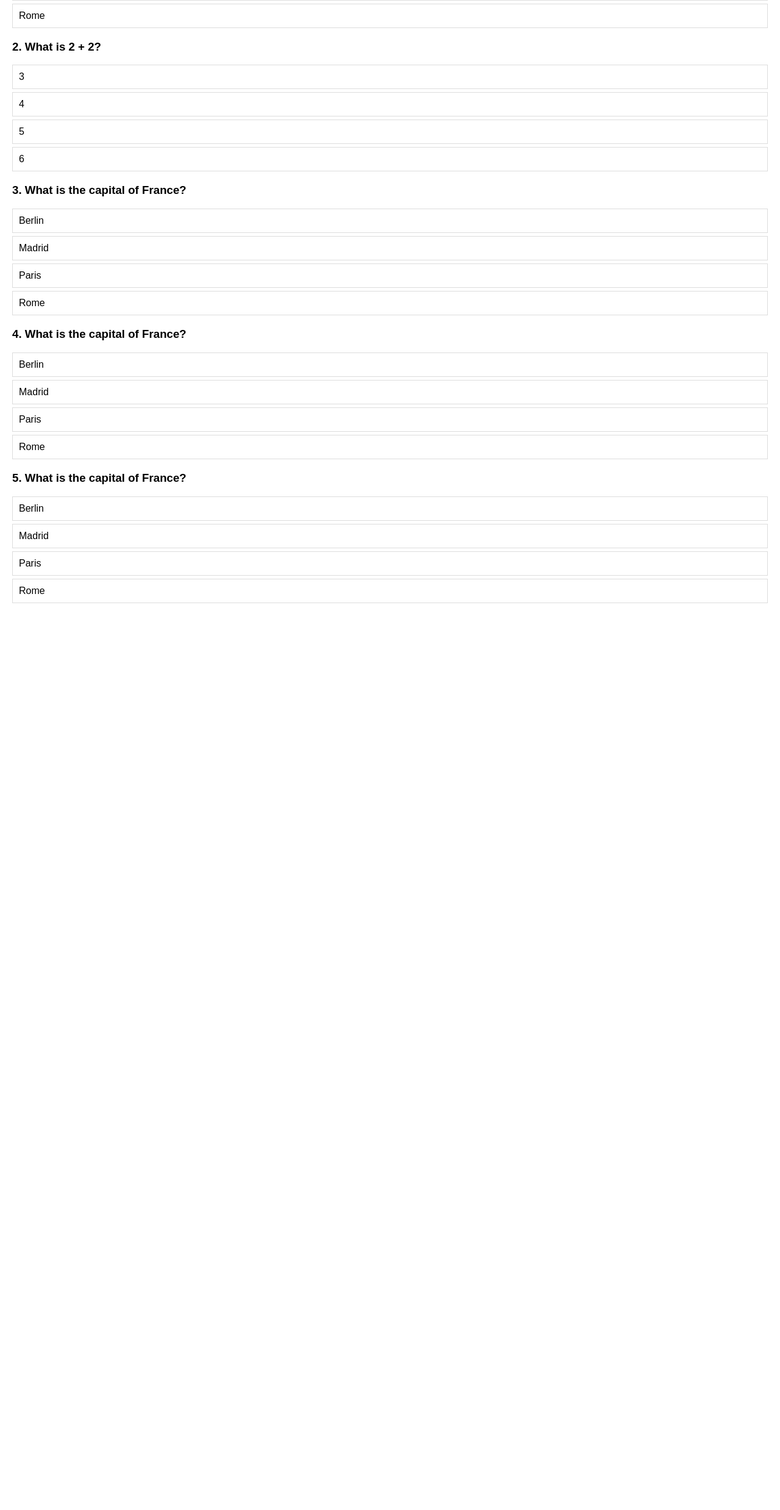
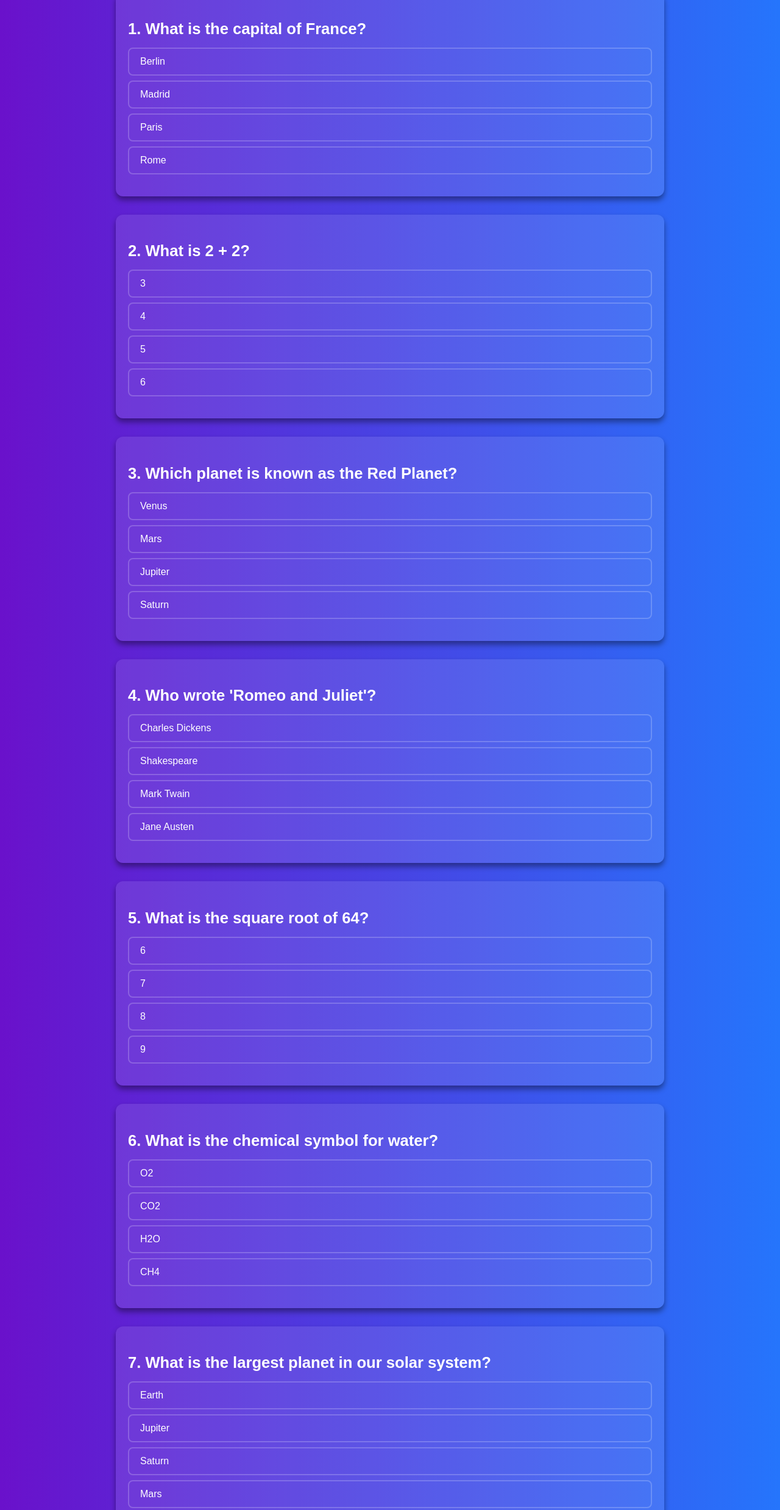
Before and after one commit to Pratibha111222/Dynamic-FAQ-Page, a plain HTML site: page index.html in a window 1280 px wide. Shown: the part 190-2666 px from the top of the page at 61% size. Before the commit the page ends 1199 px from the top, so only its background shows below. Drawn offline with Linux system fonts and the light colour scheme.

Commit message:
first update

```diff
--- a/index.html
+++ b/index.html
@@ -7,7 +7,12 @@
   <link rel="stylesheet" href="styles.css">
 </head>
 <body>
+  <header>
+    <h1>Interactive Question Paper</h1>
+    <p>Test your knowledge with this fun and interactive quiz! Select the correct answer for each question.</p>
+  </header>
 
+  <main>
     <div class="question">
       <h3>1. What is the capital of France?</h3>
       <ul class="options">
@@ -27,35 +32,92 @@
         <li onclick="checkAnswer(this, '4')">6</li>
       </ul>
     </div>
+
     <div class="question">
-    <h3>3. What is the capital of France?</h3>
+      <h3>3. Which planet is known as the Red Planet?</h3>
       <ul class="options">
-      <li onclick="checkAnswer(this, 'Paris')">Berlin</li>
-      <li onclick="checkAnswer(this, 'Paris')">Madrid</li>
-      <li onclick="checkAnswer(this, 'Paris')">Paris</li>
-      <li onclick="checkAnswer(this, 'Paris')">Rome</li>
-    </ul>
-  </div>
-  <div class="question">
-    <h3>4. What is the capital of France?</h3>
-    <ul class="options">
-      <li onclick="checkAnswer(this, 'Paris')">Berlin</li>
-      <li onclick="checkAnswer(this, 'Paris')">Madrid</li>
-      <li onclick="checkAnswer(this, 'Paris')">Paris</li>
-      <li onclick="checkAnswer(this, 'Paris')">Rome</li>
-    </ul>
-  </div>
-  <div class="question">
-    <h3>5. What is the capital of France?</h3>
-    <ul class="options">
-      <li onclick="checkAnswer(this, 'Paris')">Berlin</li>
-      <li onclick="checkAnswer(this, 'Paris')">Madrid</li>
-      <li onclick="checkAnswer(this, 'Paris')">Paris</li>
-      <li onclick="checkAnswer(this, 'Paris')">Rome</li>
+        <li onclick="checkAnswer(this, 'Mars')">Venus</li>
+        <li onclick="checkAnswer(this, 'Mars')">Mars</li>
+        <li onclick="checkAnswer(this, 'Mars')">Jupiter</li>
+        <li onclick="checkAnswer(this, 'Mars')">Saturn</li>
       </ul>
     </div>
 
+    <div class="question">
+      <h3>4. Who wrote 'Romeo and Juliet'?</h3>
+      <ul class="options">
+        <li onclick="checkAnswer(this, 'Shakespeare')">Charles Dickens</li>
+        <li onclick="checkAnswer(this, 'Shakespeare')">Shakespeare</li>
+        <li onclick="checkAnswer(this, 'Shakespeare')">Mark Twain</li>
+        <li onclick="checkAnswer(this, 'Shakespeare')">Jane Austen</li>
+      </ul>
+    </div>
+
+    <div class="question">
+      <h3>5. What is the square root of 64?</h3>
+      <ul class="options">
+        <li onclick="checkAnswer(this, '8')">6</li>
+        <li onclick="checkAnswer(this, '8')">7</li>
+        <li onclick="checkAnswer(this, '8')">8</li>
+        <li onclick="checkAnswer(this, '8')">9</li>
+      </ul>
+    </div>
+
+    <div class="question">
+      <h3>6. What is the chemical symbol for water?</h3>
+      <ul class="options">
+        <li onclick="checkAnswer(this, 'H2O')">O2</li>
+        <li onclick="checkAnswer(this, 'H2O')">CO2</li>
+        <li onclick="checkAnswer(this, 'H2O')">H2O</li>
+        <li onclick="checkAnswer(this, 'H2O')">CH4</li>
+      </ul>
+    </div>
+
+    <div class="question">
+      <h3>7. What is the largest planet in our solar system?</h3>
+      <ul class="options">
+        <li onclick="checkAnswer(this, 'Jupiter')">Earth</li>
+        <li onclick="checkAnswer(this, 'Jupiter')">Jupiter</li>
+        <li onclick="checkAnswer(this, 'Jupiter')">Saturn</li>
+        <li onclick="checkAnswer(this, 'Jupiter')">Mars</li>
+      </ul>
+    </div>
+
+    <div class="question">
+      <h3>8. What year did World War II end?</h3>
+      <ul class="options">
+        <li onclick="checkAnswer(this, '1945')">1940</li>
+        <li onclick="checkAnswer(this, '1945')">1945</li>
+        <li onclick="checkAnswer(this, '1945')">1950</li>
+        <li onclick="checkAnswer(this, '1945')">1939</li>
+      </ul>
+    </div>
+
+    <div class="question">
+      <h3>9. Who painted the Mona Lisa?</h3>
+      <ul class="options">
+        <li onclick="checkAnswer(this, 'Leonardo da Vinci')">Vincent van Gogh</li>
+        <li onclick="checkAnswer(this, 'Leonardo da Vinci')">Pablo Picasso</li>
+        <li onclick="checkAnswer(this, 'Leonardo da Vinci')">Leonardo da Vinci</li>
+        <li onclick="checkAnswer(this, 'Leonardo da Vinci')">Claude Monet</li>
+      </ul>
+    </div>
+
+    <div class="question">
+      <h3>10. What is the boiling point of water in degrees Celsius?</h3>
+      <ul class="options">
+        <li onclick="checkAnswer(this, '100')">50</li>
+        <li onclick="checkAnswer(this, '100')">100</li>
+        <li onclick="checkAnswer(this, '100')">150</li>
+        <li onclick="checkAnswer(this, '100')">200</li>
+      </ul>
+    </div>
+  </main>
+
+  <footer>
+    <p>&copy; 2025 Interactive Quiz App. All rights reserved.</p>
+  </footer>
+
   <script src="script.js"></script>
-
 </body>
 </html>
--- a/script.js
+++ b/script.js
@@ -1,23 +1,22 @@
+function checkAnswer(selectedOption, correctAnswer) {
+  const options = selectedOption.parentElement.children;
 
-    function checkAnswer(selectedOption, correctAnswer) {
-      let options = selectedOption.parentElement.children;
+  // Highlight the correct answer in green
+  Array.from(options).forEach(option => {
+    if (option.textContent.trim() === correctAnswer.trim()) {
+      option.classList.add('correct'); // Highlight correct answer
+    } else {
+      option.classList.remove('correct'); // Reset any existing correct styles
+    }
+  });
 
-      // Remove previous correct/incorrect styles
-      for (let option of options) {
-        option.classList.remove('correct', 'incorrect');
-      }
+  // Mark the selected option as incorrect if it’s not the correct answer
+  if (selectedOption.textContent.trim() !== correctAnswer.trim()) {
+    selectedOption.classList.add('incorrect');
+  }
 
-      // Check if selected answer is correct
-      if (selectedOption.innerHTML === correctAnswer) {
-        selectedOption.classList.add('correct');
-      } else {
-        selectedOption.classList.add('incorrect');
-
-        // Highlight correct answer
-        for (let option of options) {
-          if (option.innerHTML === correctAnswer) {
-            option.classList.add('green-answer');
-          }
-        }
-      }
-    }
+  // Disable further clicks on the current question
+  Array.from(options).forEach(option => {
+    option.style.pointerEvents = 'none';
+  });
+}
--- a/styles.css
+++ b/styles.css
@@ -1,33 +1,99 @@
-
 body {
   font-family: Arial, sans-serif;
-  margin: 20px;
+  margin: 0;
+  background: linear-gradient(to right, #6a11cb, #2575fc);
+  color: #fff;
 }
+
+header {
+  text-align: center;
+  padding: 20px;
+  background-color: rgba(0, 0, 0, 0.3);
+  border-bottom: 2px solid rgba(255, 255, 255, 0.2);
+}
+
+header h1 {
+  font-size: 2.8rem;
+  margin-bottom: 10px;
+  text-shadow: 0 2px 6px rgba(0, 0, 0, 0.6);
+}
+
+header p {
+  font-size: 1.3rem;
+  margin: 0;
+  color: rgba(255, 255, 255, 0.8);
+}
+
+main {
+  padding: 20px;
+  max-width: 900px;
+  margin: 0 auto;
+}
+
 .question {
-  margin-bottom: 20px;
+  margin-bottom: 30px;
+  background-color: rgba(255, 255, 255, 0.1);
+  padding: 20px;
+  border-radius: 12px;
+  box-shadow: 0 6px 10px rgba(0, 0, 0, 0.4);
+  transition: transform 0.2s ease;
 }
+
+.question:hover {
+  transform: scale(1.02);
+}
+
+h3 {
+  font-size: 1.6rem;
+  margin-bottom: 15px;
+}
+
 .options {
   list-style-type: none;
   padding: 0;
 }
+
 .options li {
-  padding: 10px;
+  padding: 12px 18px;
   cursor: pointer;
-  border: 1px solid #ddd;
-  margin: 5px 0;
+  border: 2px solid rgba(255, 255, 255, 0.2);
+  margin: 8px 0;
+  border-radius: 8px;
+  transition: background-color 0.3s ease, color 0.3s ease, border 0.3s ease, transform 0.2s ease;
 }
+
 .options li:hover {
-  background-color: #f0f0f0;
+  background-color: #007bff;
+  color: #fff;
+  border-color: #0056b3;
+  transform: scale(1.05);
 }
+
 .correct {
   background-color: #4CAF50;
   color: white;
+  pointer-events: none;
+  border-color: #3e8e41;
 }
+
 .incorrect {
   background-color: #f44336;
   color: white;
+  pointer-events: none;
+  border-color: #d32f2f;
 }
-.green-answer {
-  background-color: #4CAF50;
+
+footer {
+  text-align: center;
+  padding: 20px;
+  background-color: rgba(0, 0, 0, 0.3);
   color: white;
+  font-size: 0.9rem;
+  border-top: 2px solid rgba(255, 255, 255, 0.2);
+  margin-top: 20px;
 }
+
+/* Smooth scrolling for better user experience */
+html {
+  scroll-behavior: smooth;
+}
```
Lines whose indentation alone changed are shown as unchanged.
